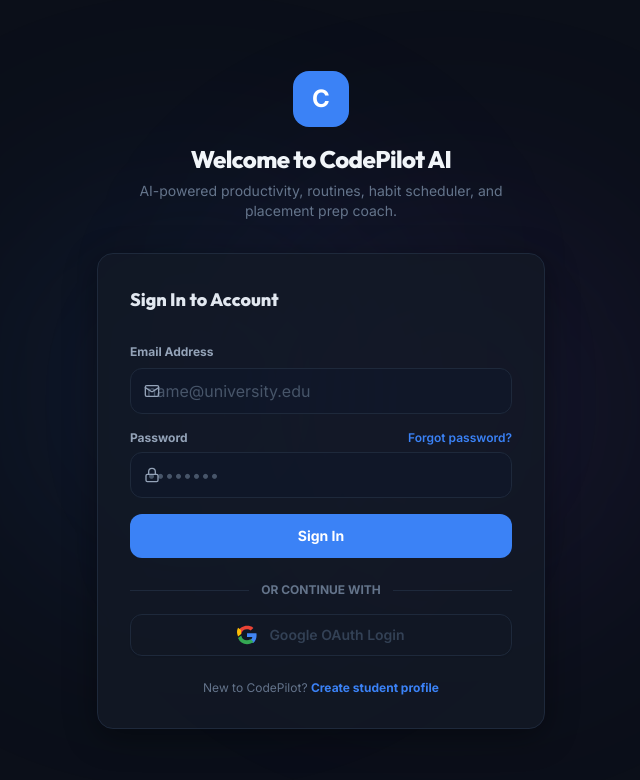
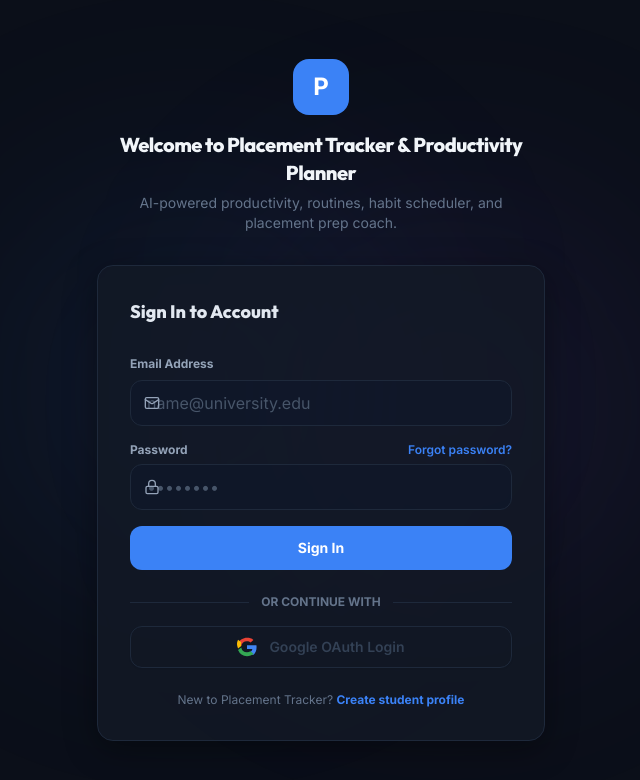
Before and after one commit to pandusuggu/Placement-tracker, a React (Vite) app in the folder frontend/: page / in a window 1280 px wide. Shown: the top 780 px of the page, without its empty margins (319-959 px from the left). Built offline with nearby package versions, Linux system fonts and the light colour scheme; no server answers.

Commit message:
chore: rename application to Placement Tracker and Productivity Planner

```diff
--- a/frontend/src/components/layout/Sidebar.tsx
+++ b/frontend/src/components/layout/Sidebar.tsx
@@ -42,13 +42,16 @@
       {/* Brand Header */}
       <div className="p-6 border-b border-border-light dark:border-border-dark flex items-center justify-between gap-3">
         <div className="flex items-center gap-3">
-          <div className="w-9 h-9 bg-primary dark:bg-primary-dark rounded-xl flex items-center justify-center text-white font-bold text-lg shadow-blue font-sans">
-            C
+          <div className="w-9 h-9 bg-primary dark:bg-primary-dark rounded-xl flex items-center justify-center text-white font-bold text-lg shadow-blue font-sans select-none shrink-0">
+            P
           </div>
-          <div>
-            <h1 className="font-extrabold text-lg text-slate-800 dark:text-slate-100 tracking-tight font-sans">
-              CodePilot <span className="text-primary font-bold text-sm bg-primary/10 px-1.5 py-0.5 rounded">AI</span>
+          <div className="overflow-hidden">
+            <h1 className="font-extrabold text-sm text-slate-800 dark:text-slate-100 tracking-tight font-sans leading-tight">
+              Placement Tracker
             </h1>
+            <p className="text-[9px] text-slate-500 dark:text-slate-400 font-bold uppercase tracking-wider truncate">
+              Productivity Planner
+            </p>
           </div>
         </div>
 
--- a/frontend/src/components/pages/Auth.tsx
+++ b/frontend/src/components/pages/Auth.tsx
@@ -74,10 +74,10 @@
         {/* Core Header logo */}
         <div className="flex flex-col items-center mb-8">
           <div className="w-14 h-14 bg-primary rounded-2xl flex items-center justify-center text-white font-extrabold text-2xl shadow-blue mb-4">
-            C
+            P
           </div>
-          <h1 className="font-extrabold text-2xl tracking-tight text-slate-800 dark:text-slate-100">
-            Welcome to CodePilot AI
+          <h1 className="font-extrabold text-xl tracking-tight text-slate-800 dark:text-slate-100 text-center">
+            Welcome to Placement Tracker & Productivity Planner
           </h1>
           <p className="text-sm text-slate-500 mt-1.5 text-center px-4">
             AI-powered productivity, routines, habit scheduler, and placement prep coach.
@@ -217,7 +217,7 @@
               </button>
             ) : isLogin ? (
               <p className="text-slate-500">
-                New to CodePilot?{' '}
+                New to Placement Tracker?{' '}
                 <button
                   onClick={() => setIsLogin(false)}
                   className="text-primary font-bold hover:underline"
```
Also changed, not shown: frontend/index.html (+1 -1 lines), 2 other files (tests, documents, lock files or other folders).
